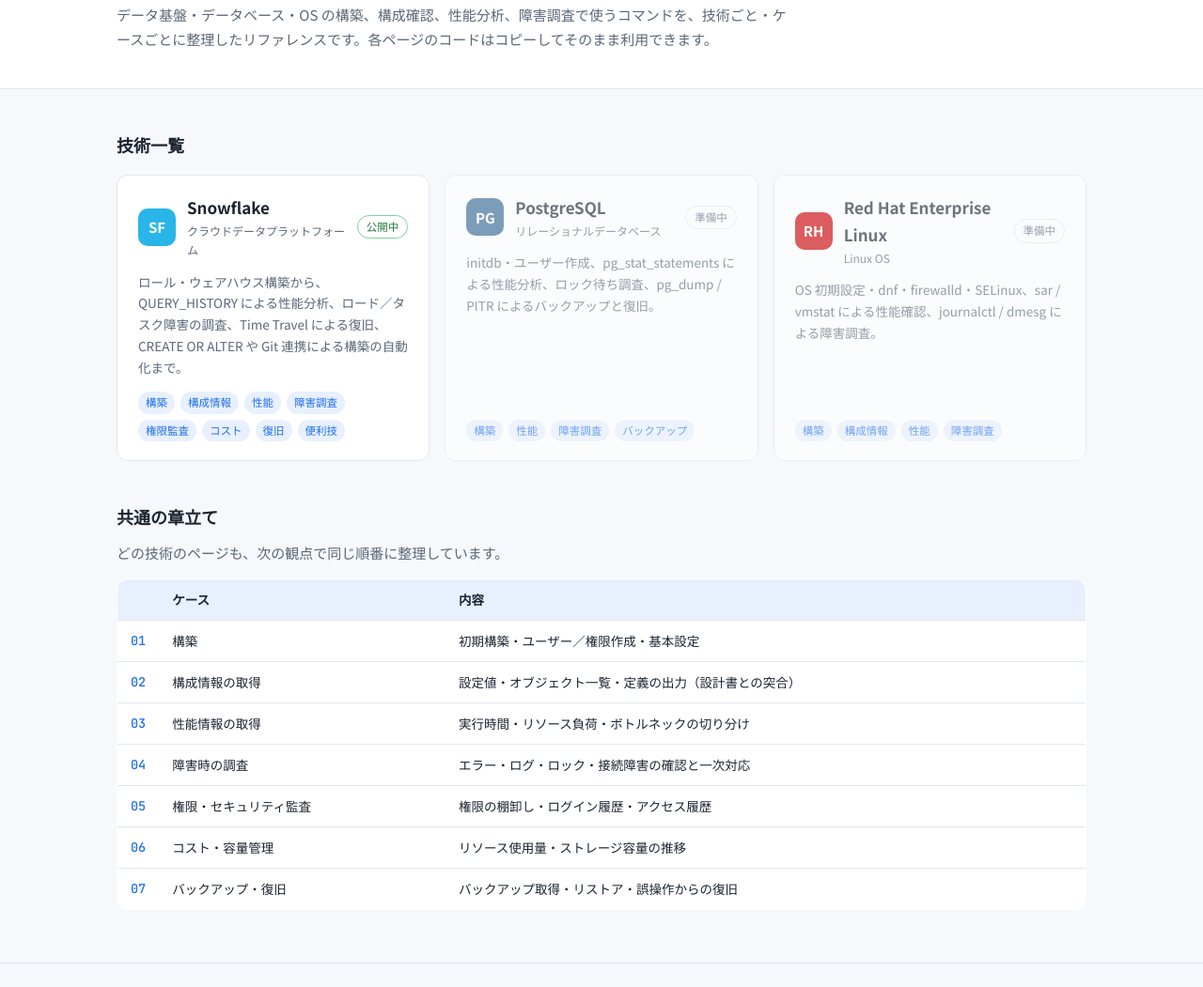
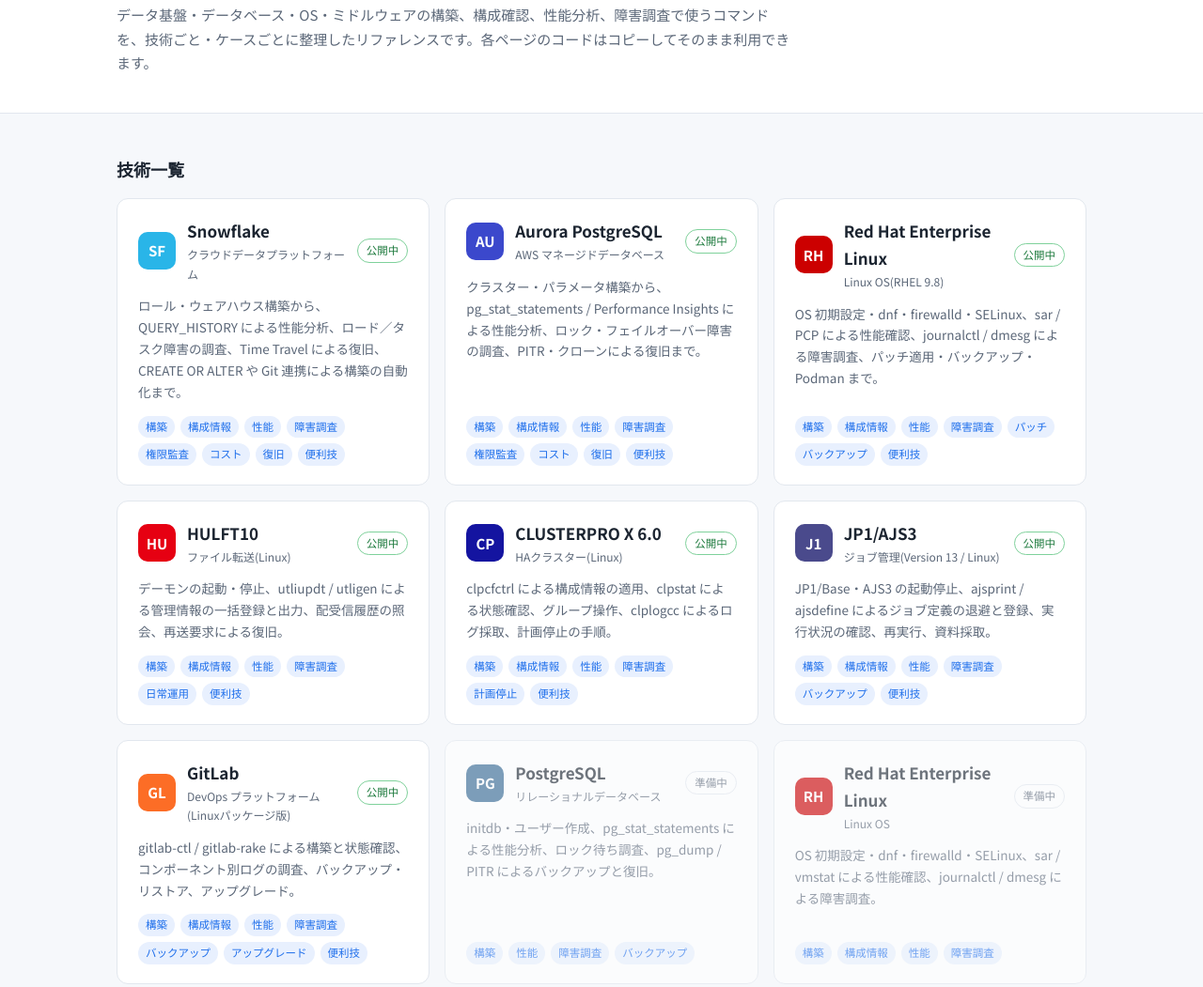
Before and after one commit to customstlw-gif/tech, a plain HTML site: page index.html in a window 1280 px wide. Shown: the part 135-1186 px from the top of the page at 94% size. Drawn offline with Linux system fonts and the light colour scheme.

Commit message:
Restore Aurora/RHEL/HULFT/CLUSTERPRO/JP1/GitLab cards on top page

```diff
--- a/index.html
+++ b/index.html
@@ -4,7 +4,7 @@
 <meta charset="UTF-8">
 <meta name="viewport" content="width=device-width, initial-scale=1">
 <title>Tech Command Reference｜運用コマンド集</title>
-<meta name="description" content="Snowflake・PostgreSQL・Red Hat Enterprise Linux などの構築・構成確認・性能分析・障害調査で使うコマンドを、技術ごと・ケースごとに整理したリファレンス集">
+<meta name="description" content="Snowflake・PostgreSQL・Red Hat Enterprise Linux・HULFT・CLUSTERPRO・JP1/AJS3・GitLab などの構築・構成確認・性能分析・障害調査で使うコマンドを、技術ごと・ケースごとに整理したリファレンス集">
 <link rel="preconnect" href="https://fonts.googleapis.com">
 <link href="https://fonts.googleapis.com/css2?family=Noto+Sans+JP:wght@400;500;700&family=JetBrains+Mono:wght@500&display=swap" rel="stylesheet">
 <style>
@@ -51,7 +51,7 @@ footer a{color:var(--accent)}
   <div class="wrap">
     <div class="eyebrow">TECH COMMAND REFERENCE</div>
     <h1>運用コマンド集</h1>
-    <p>データ基盤・データベース・OS の構築、構成確認、性能分析、障害調査で使うコマンドを、技術ごと・ケースごとに整理したリファレンスです。各ページのコードはコピーしてそのまま利用できます。</p>
+    <p>データ基盤・データベース・OS・ミドルウェアの構築、構成確認、性能分析、障害調査で使うコマンドを、技術ごと・ケースごとに整理したリファレンスです。各ページのコードはコピーしてそのまま利用できます。</p>
   </div>
 </header>
 
@@ -66,6 +66,66 @@ footer a{color:var(--accent)}
       </div>
       <p>ロール・ウェアハウス構築から、QUERY_HISTORY による性能分析、ロード／タスク障害の調査、Time Travel による復旧、CREATE OR ALTER や Git 連携による構築の自動化まで。</p>
       <div class="chips"><span class="chip">構築</span><span class="chip">構成情報</span><span class="chip">性能</span><span class="chip">障害調査</span><span class="chip">権限監査</span><span class="chip">コスト</span><span class="chip">復旧</span><span class="chip">便利技</span></div>
+    </a>
+
+    <a class="card" href="aurora-postgresql/">
+      <div class="top">
+        <div class="logo" style="background:#3b48cc">AU</div>
+        <div><h3>Aurora PostgreSQL</h3><div class="ver">AWS マネージドデータベース</div></div>
+        <span class="status live">公開中</span>
+      </div>
+      <p>クラスター・パラメータ構築から、pg_stat_statements / Performance Insights による性能分析、ロック・フェイルオーバー障害の調査、PITR・クローンによる復旧まで。</p>
+      <div class="chips"><span class="chip">構築</span><span class="chip">構成情報</span><span class="chip">性能</span><span class="chip">障害調査</span><span class="chip">権限監査</span><span class="chip">コスト</span><span class="chip">復旧</span><span class="chip">便利技</span></div>
+    </a>
+
+    <a class="card" href="rhel/">
+      <div class="top">
+        <div class="logo" style="background:#cc0000">RH</div>
+        <div><h3>Red Hat Enterprise Linux</h3><div class="ver">Linux OS(RHEL 9.8)</div></div>
+        <span class="status live">公開中</span>
+      </div>
+      <p>OS 初期設定・dnf・firewalld・SELinux、sar / PCP による性能確認、journalctl / dmesg による障害調査、パッチ適用・バックアップ・Podman まで。</p>
+      <div class="chips"><span class="chip">構築</span><span class="chip">構成情報</span><span class="chip">性能</span><span class="chip">障害調査</span><span class="chip">パッチ</span><span class="chip">バックアップ</span><span class="chip">便利技</span></div>
+    </a>
+
+    <a class="card" href="hulft/">
+      <div class="top">
+        <div class="logo" style="background:#e60012">HU</div>
+        <div><h3>HULFT10</h3><div class="ver">ファイル転送(Linux)</div></div>
+        <span class="status live">公開中</span>
+      </div>
+      <p>デーモンの起動・停止、utliupdt / utligen による管理情報の一括登録と出力、配受信履歴の照会、再送要求による復旧。</p>
+      <div class="chips"><span class="chip">構築</span><span class="chip">構成情報</span><span class="chip">性能</span><span class="chip">障害調査</span><span class="chip">日常運用</span><span class="chip">便利技</span></div>
+    </a>
+
+    <a class="card" href="clusterpro/">
+      <div class="top">
+        <div class="logo" style="background:#1414a0">CP</div>
+        <div><h3>CLUSTERPRO X 6.0</h3><div class="ver">HAクラスター(Linux)</div></div>
+        <span class="status live">公開中</span>
+      </div>
+      <p>clpcfctrl による構成情報の適用、clpstat による状態確認、グループ操作、clplogcc によるログ採取、計画停止の手順。</p>
+      <div class="chips"><span class="chip">構築</span><span class="chip">構成情報</span><span class="chip">性能</span><span class="chip">障害調査</span><span class="chip">計画停止</span><span class="chip">便利技</span></div>
+    </a>
+
+    <a class="card" href="jp1-ajs3/">
+      <div class="top">
+        <div class="logo" style="background:#4a4a8c">J1</div>
+        <div><h3>JP1/AJS3</h3><div class="ver">ジョブ管理(Version 13 / Linux)</div></div>
+        <span class="status live">公開中</span>
+      </div>
+      <p>JP1/Base・AJS3 の起動停止、ajsprint / ajsdefine によるジョブ定義の退避と登録、実行状況の確認、再実行、資料採取。</p>
+      <div class="chips"><span class="chip">構築</span><span class="chip">構成情報</span><span class="chip">性能</span><span class="chip">障害調査</span><span class="chip">バックアップ</span><span class="chip">便利技</span></div>
+    </a>
+
+    <a class="card" href="gitlab/">
+      <div class="top">
+        <div class="logo" style="background:#fc6d26">GL</div>
+        <div><h3>GitLab</h3><div class="ver">DevOps プラットフォーム(Linuxパッケージ版)</div></div>
+        <span class="status live">公開中</span>
+      </div>
+      <p>gitlab-ctl / gitlab-rake による構築と状態確認、コンポーネント別ログの調査、バックアップ・リストア、アップグレード。</p>
+      <div class="chips"><span class="chip">構築</span><span class="chip">構成情報</span><span class="chip">性能</span><span class="chip">障害調査</span><span class="chip">バックアップ</span><span class="chip">アップグレード</span><span class="chip">便利技</span></div>
     </a>
 
     <div class="card soon">
```
